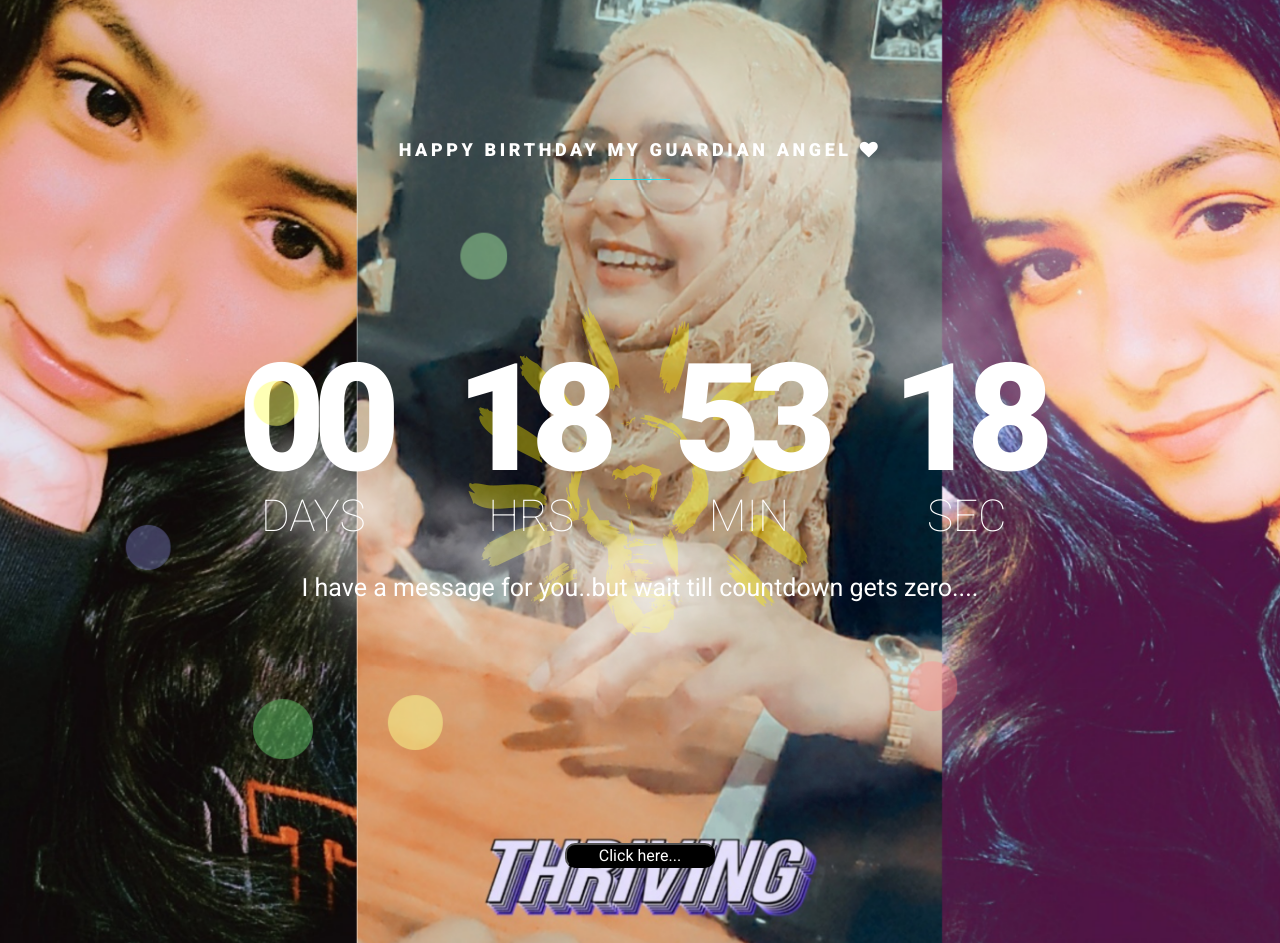
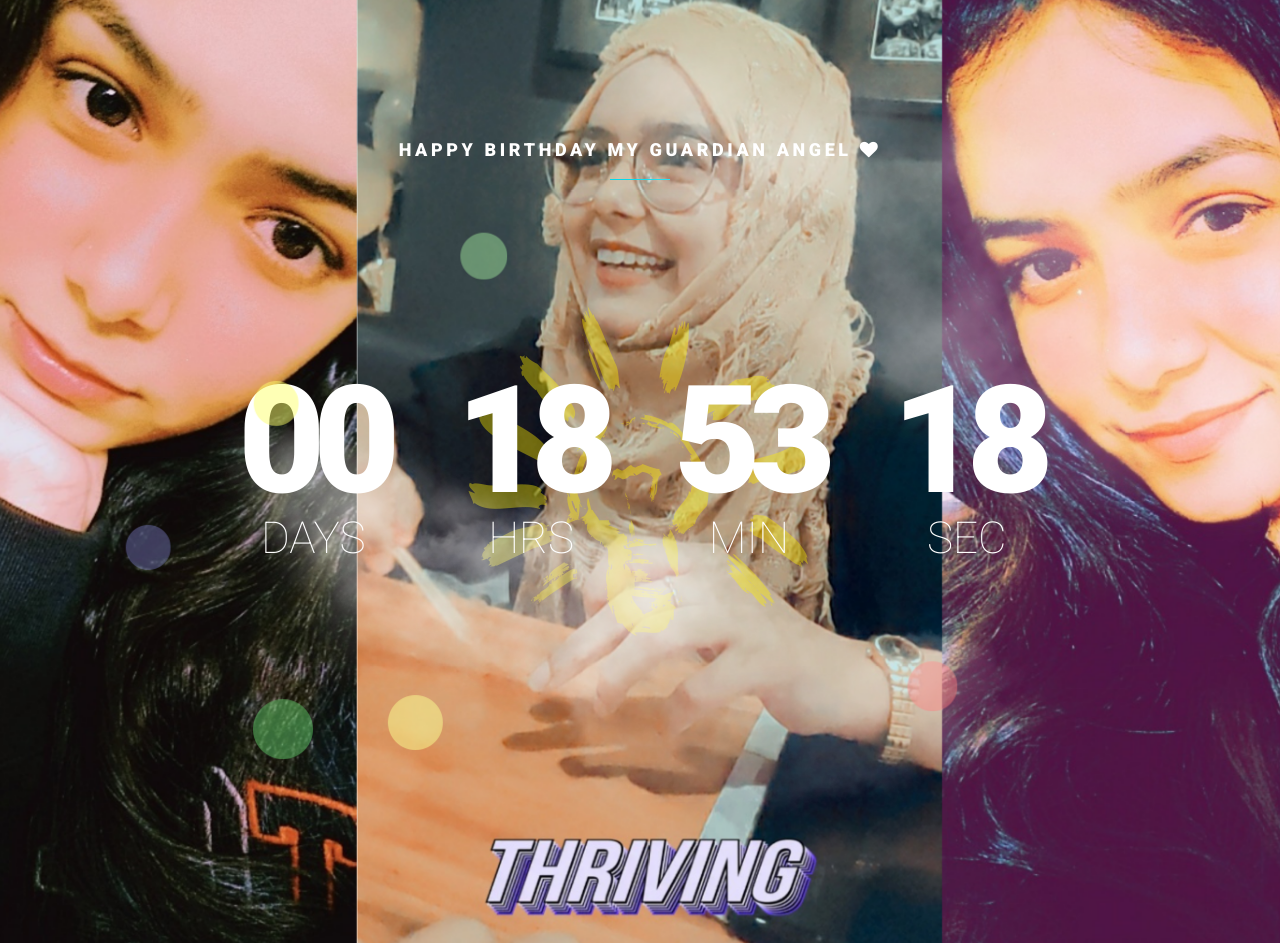
Before and after one commit to Chandraprakash1998/sayubibday, a PHP site: page / in a window 1280 px wide. Run offline with PHP 8.4, Linux system fonts and the light colour scheme.

Commit message:
Update index.php

```diff
--- a/index.php
+++ b/index.php
@@ -98,7 +98,7 @@
                         </h1>
 
                         <p class="sub-title" style="color: white">
-                           I have a message for you..but wait till countdown gets zero....
+
                            </p>
                     </div>
                 </li>
@@ -165,7 +165,7 @@
 
                 <li class="layer" data-depth="0.20">
                     <div class="contact">
-                        <a href="index.php"><button style="background-color: black;color: white; width: 150px;border-radius: 10px"> Click here...</button></a>
+
 
 
 
```
